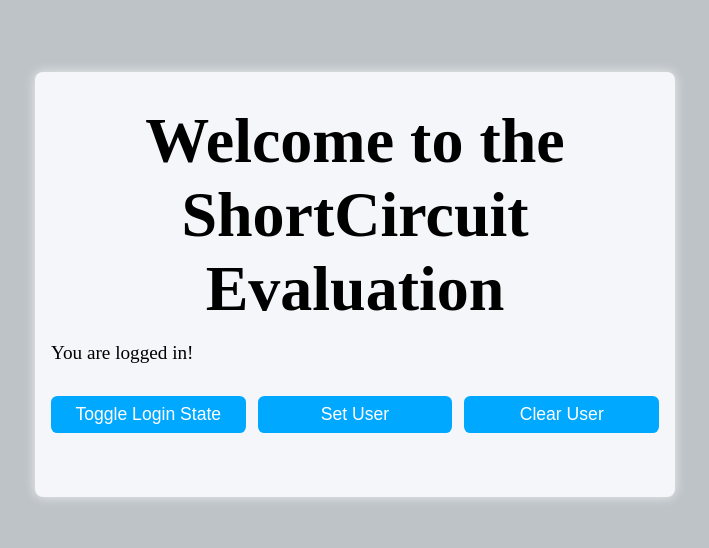
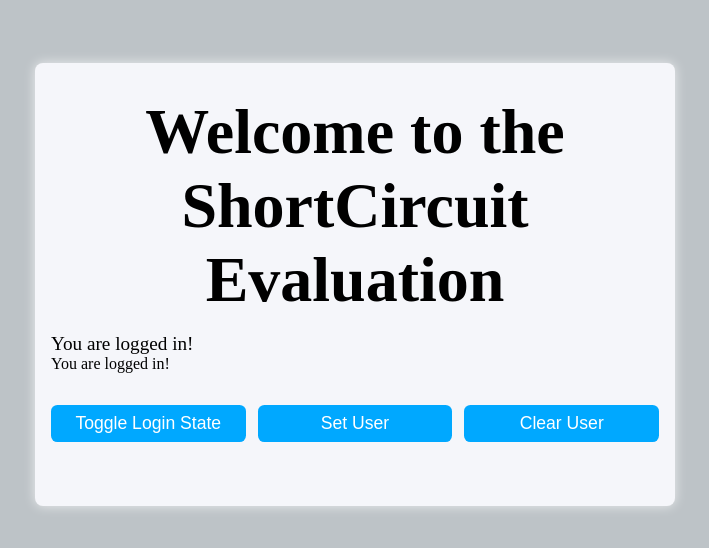
Before and after one commit to muktinathrajbanshi/reactJS2025, a React (Vite) app: page / in a window 1280 px wide. Shown: the part 116-664 px from the top of the page, without its empty margins (285-994 px from the left). Built offline with nearby package versions, Linux system fonts and the light colour scheme; a web font is replaced by a local one.

Commit message:
Or operator is done for ShortCircuit Evaluation

```diff
--- a/src/components/ShortCircuit.jsx
+++ b/src/components/ShortCircuit.jsx
@@ -4,6 +4,7 @@ import "./ShortCircuit.css";
 export const ShortCircuitExample = () => {
 
   const[isLoggedIn, setIsLoggedIn] = useState(true);
+  const[user, setUser] = useState("");
 
   return (
     <>
@@ -16,9 +17,12 @@ export const ShortCircuitExample = () => {
        { isLoggedIn && <p>You are logged in!</p> }
 
         {/* Another example of short circuit evaluation  */}
+
+        {user ? `Hello ${user}` : "You are logged in!"}
+
         <div className="grid-three-cols">
             <button onClick={() => setIsLoggedIn(!isLoggedIn)}>Toggle Login State</button>
-            <button>Set User</button>
+            <button onClick={() => setUser("Muktinath Rajbanshi")}>Set User</button>
             <button>Clear User</button>
         </div>
         </div>
```
